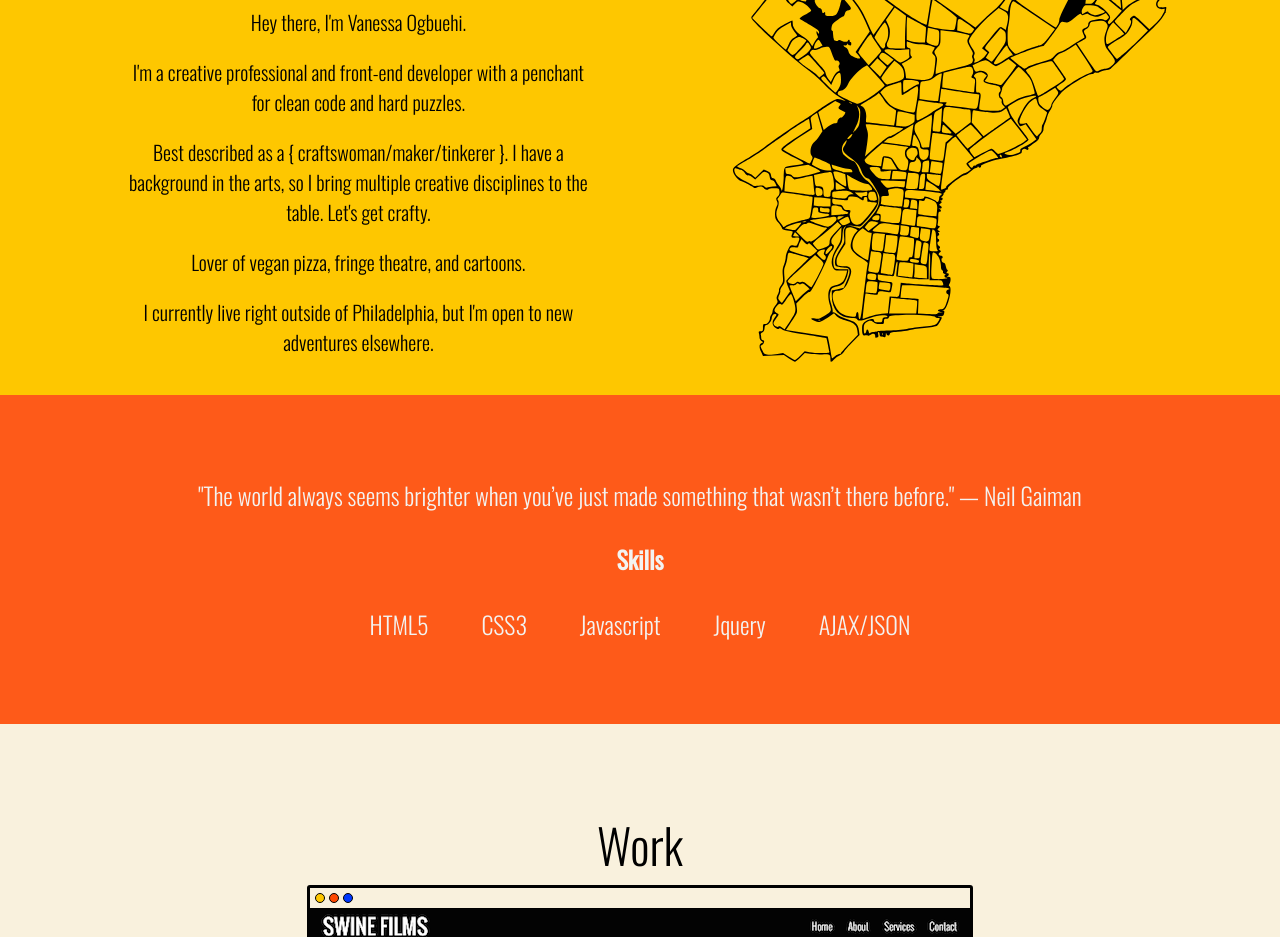
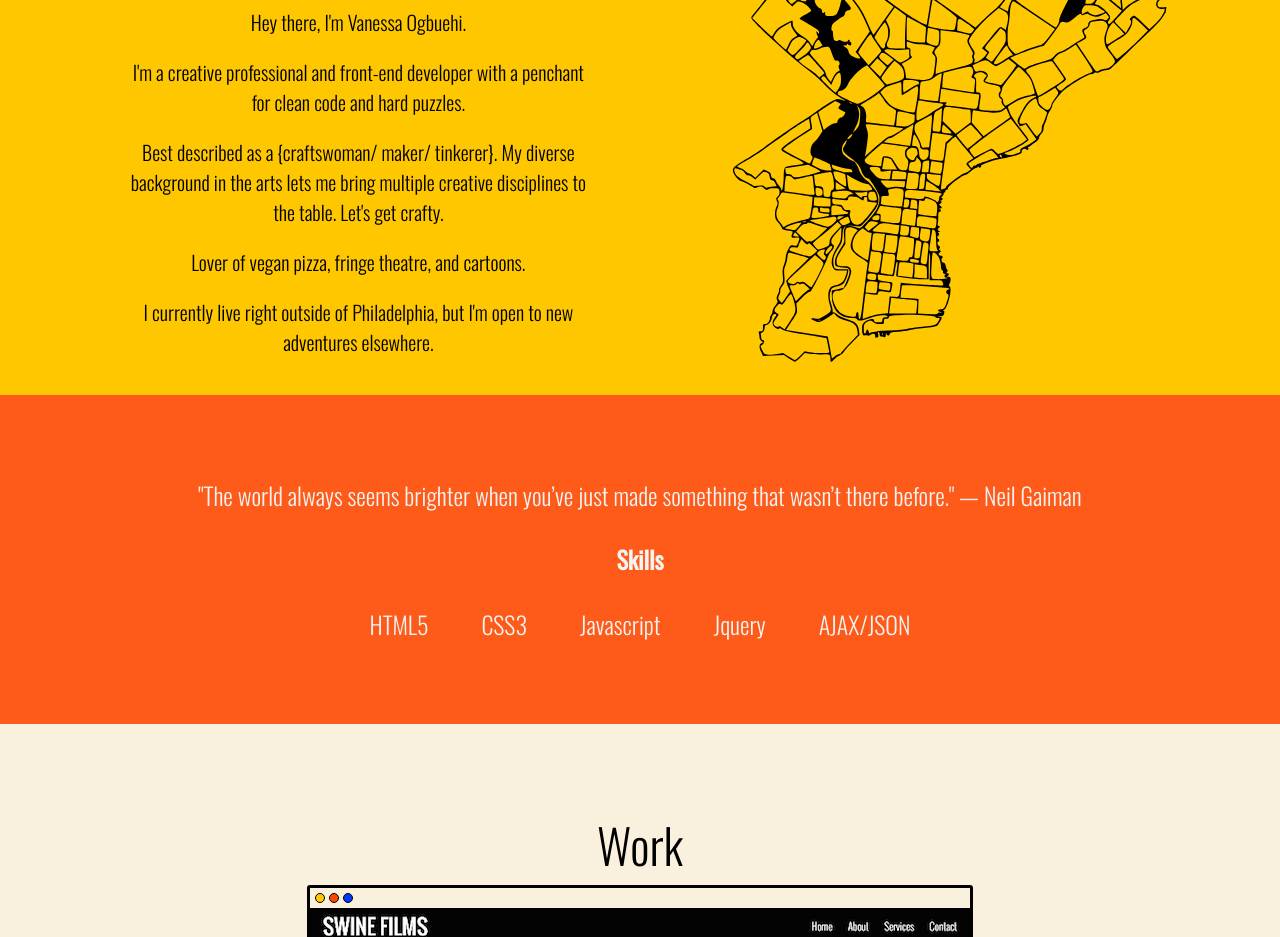
Before and after one commit to VanessaO/vanessao.github.io, a plain HTML site: page index.html in a window 1280 px wide. Shown: the part 1000-1937 px from the top of the page. Drawn offline with nearby package versions, Linux system fonts and the light colour scheme; files whose address does not match are found by name.

Commit message:
more bio edits

```diff
--- a/index.html
+++ b/index.html
@@ -63,7 +63,7 @@
 					<div class="outerRim"><div class="userPic"></div></div>
 					<p>Hey there, I'm Vanessa Ogbuehi.</p>
 					<p>I'm a creative professional and front-end developer with a penchant for clean code and hard puzzles.</p>
-					<p>Best described as a { craftswoman/maker/tinkerer }. I have a background in the arts, so I bring multiple creative disciplines to the table. Let's get crafty.</p>
+					<p>Best described as a {craftswoman/ maker/ tinkerer}. My diverse background in the arts lets me bring multiple creative disciplines to the table. Let's get crafty.</p>
 					<p>Lover of vegan pizza, fringe theatre, and cartoons.
 					<p>I currently live right outside of Philadelphia, but I'm open to new adventures elsewhere.</p>
 					<!--<p>Sometimes, I ramble about what I do and the things I make.</p>-->
```
Also changed, not shown: js/apps.js (+1 -17 lines).
